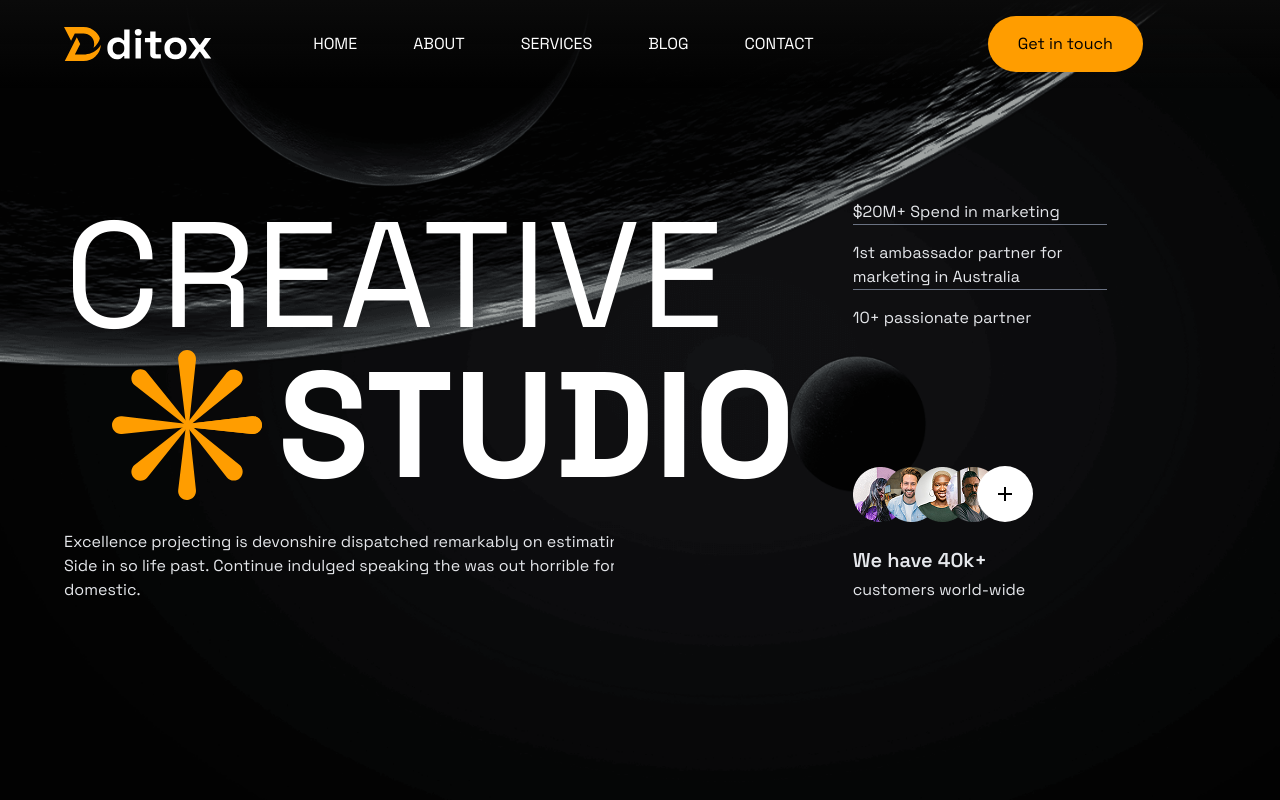
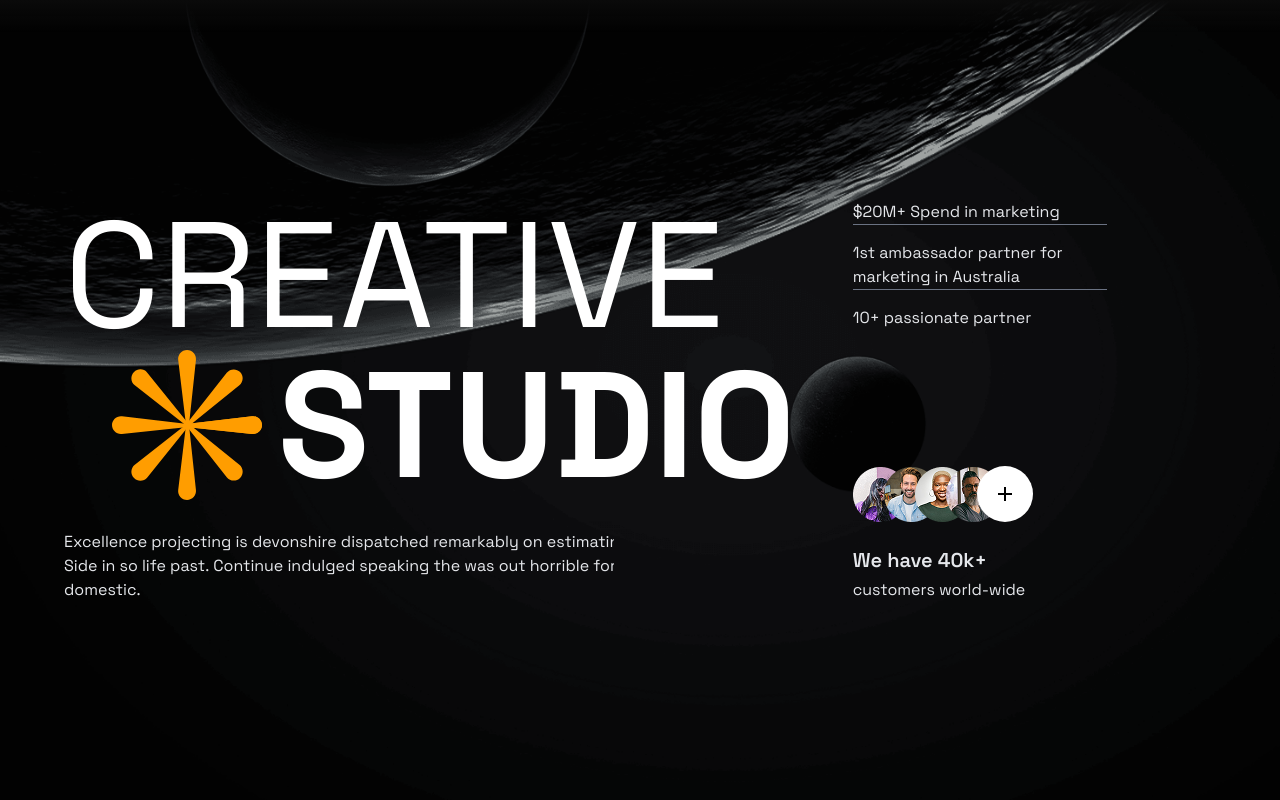
Before and after one commit to KeenCoding12/startup-landing-page-with-gsap, a React (Vite) app: page / in a window 1280 px wide. Shown: the top 800 px of the page. Built offline with nearby package versions, Linux system fonts and the light colour scheme.

Commit message:
Remove GSAP animations and header content

```diff
--- a/src/components/Header.tsx
+++ b/src/components/Header.tsx
@@ -9,39 +9,7 @@ export default function Header() {
   const headerRef = useRef<HTMLElement | null>(null);
   useGSAP(
     () => {
-      const links = gsap.utils.toArray<HTMLLinkElement>(
-        ".link",
-        headerRef.current,
-      );
-      const onMouseEnter = (e: MouseEvent) => {
-        gsap.to(links, {
-          opacity: 0.2,
-          overwrite: true,
-        });
-        gsap.to(e.currentTarget, {
-          opacity: 1,
-          overwrite: true,
-        });
-      };
-      const onMouseLeave = () => {
-        gsap.to(links, {
-          opacity: 1,
-          overwrite: true,
-        });
-      };
 
-      links.forEach((link) => {
-        link.addEventListener("mouseenter", onMouseEnter);
-        link.addEventListener("mouseleave", onMouseLeave);
-      });
-
-      //   clean up
-      return () => {
-        links.forEach((link) => {
-          link.removeEventListener("mouseenter", onMouseEnter);
-          link.removeEventListener("mouseleave", onMouseLeave);
-        });
-      };
     },
     { scope: headerRef },
   );
@@ -50,50 +18,7 @@ export default function Header() {
       ref={headerRef}
       className="fixed top-0  left-0 w-full py-4 z-50 bg-linear-to-b from-neutral-950"
     >
-      <div className="container flex items-center justify-between">
-        {/* Logo */}
-        <a href="#" className="link">
-          <img src="/images/logo.svg" alt="logo" width={170} height={40} />
-        </a>
 
-        {/* Mobile Menu */}
-        <nav
-          className={`w-full lg:hidden bg-neutral-900 absolute top-0 left-0 pt-18 pb-8 -translate-y-[120%] transition-transform ${isOpen && "translate-y-0 space-y-8"}`}
-        >
-          {/* list */}
-          <ul className="text-white mx-auto grid text-center space-y-3">
-            {navItems.map((item) => (
-              <li key={item.id}>
-                <a href="#" className="link px-7 text-xl py-2 uppercase">
-                  {item.label}
-                </a>
-              </li>
-            ))}
-          </ul>
-          <Button label="Get in touch" />
-        </nav>
-        {/* menu btn */}
-        <button
-          onClick={() => setIsOpen(!isOpen)}
-          className="text-white lg:hidden z-60"
-        >
-          {isOpen ? <RiCloseLine /> : <RiMenuLine />}
-        </button>
-        {/* Lg menu */}
-        <nav className="w-full items-center justify-between hidden lg:flex">
-          {/* list */}
-          <ul className="text-white flex items-center  mx-auto">
-            {navItems.map((item) => (
-              <li key={item.id}>
-                <a href="#" className="link px-7 2xl:text-xl py-2 uppercase">
-                  {item.label}
-                </a>
-              </li>
-            ))}
-          </ul>
-          <Button label="Get in touch" />
-        </nav>
-      </div>
     </header>
   );
 }
```
